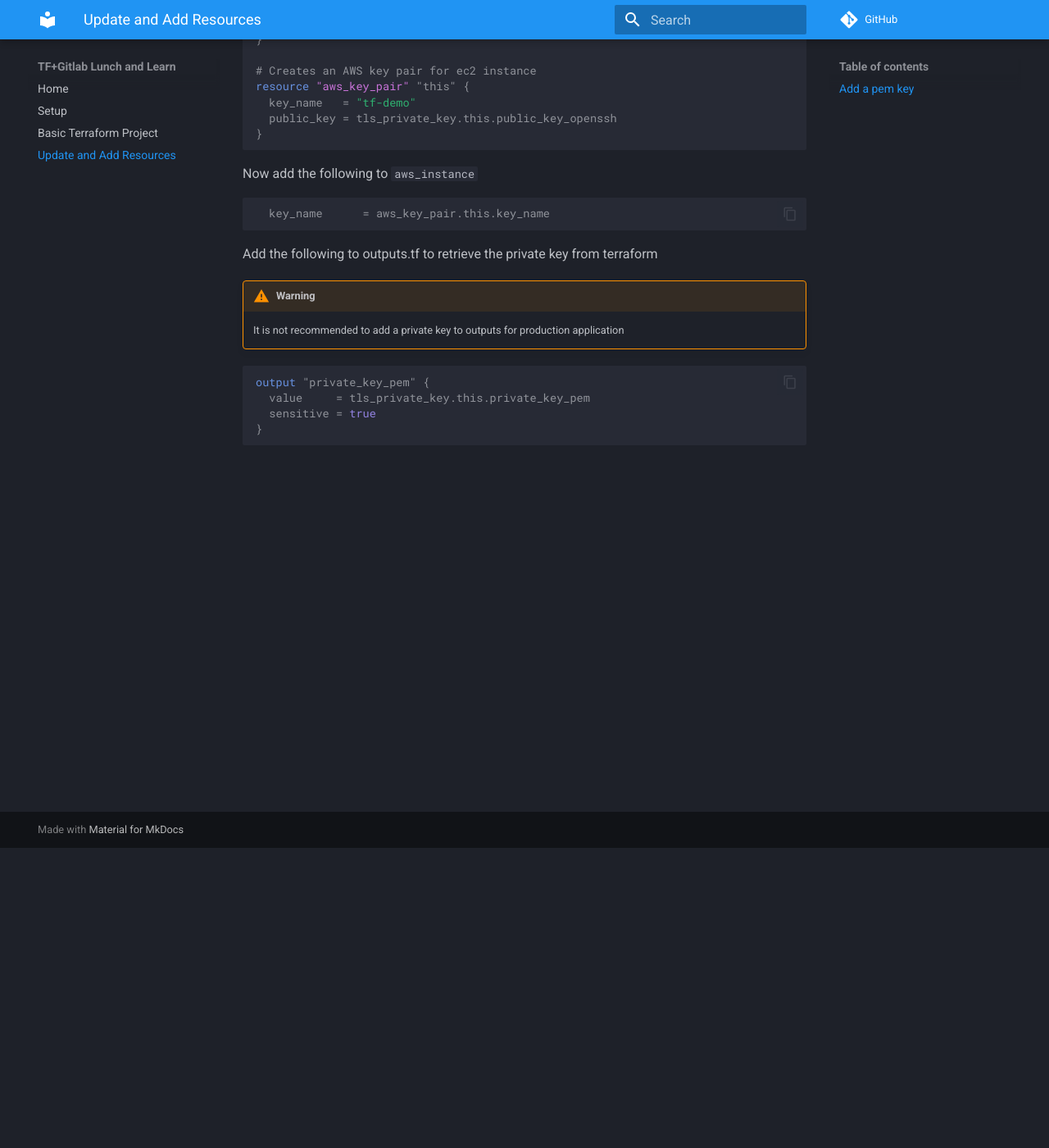
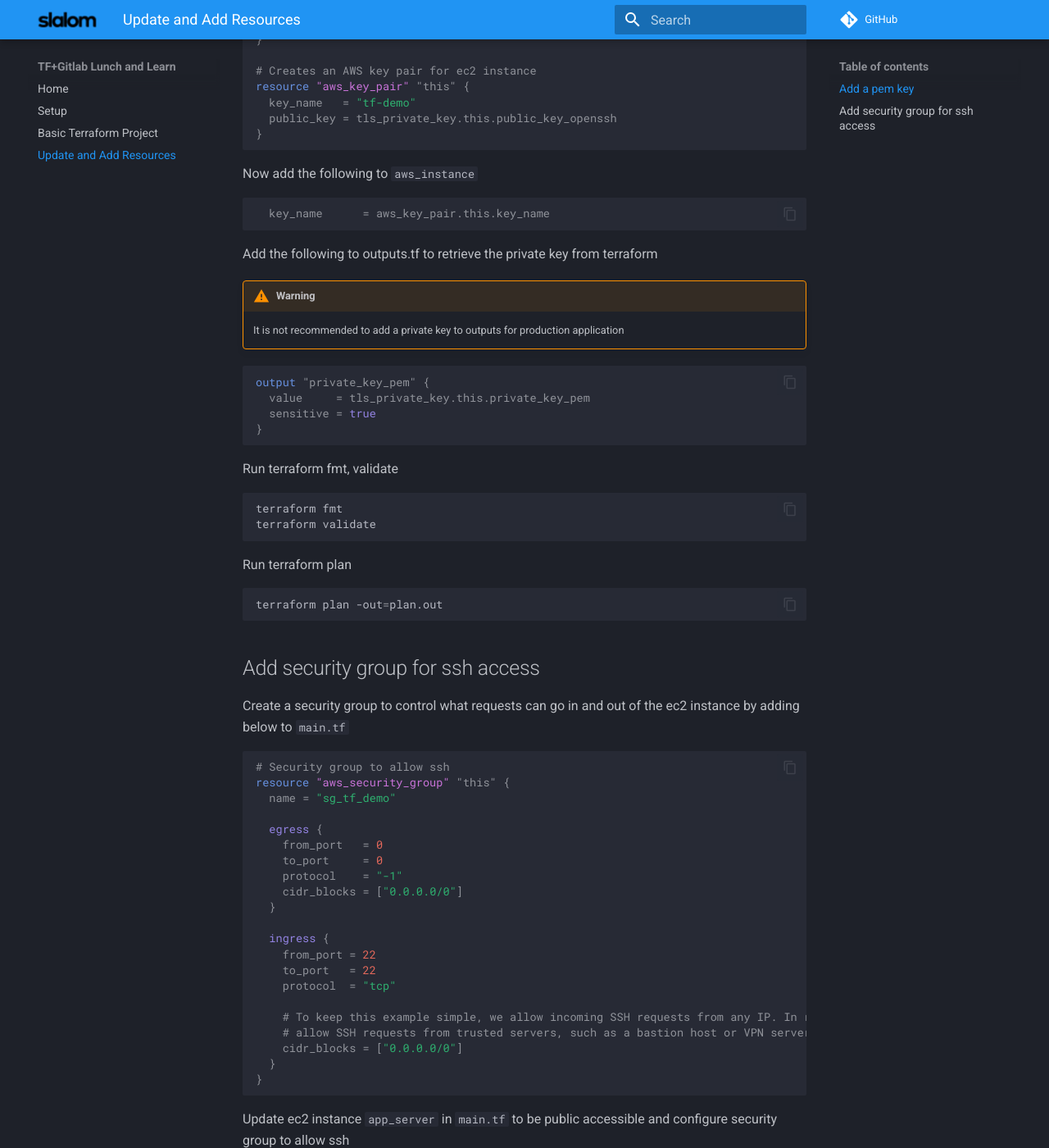
Before and after one commit to tredfield/terraform-lnl, an MkDocs documentation site: the page built from docs/update-and-add.md, in a window 1280 px wide and 1400 px high, scrolled down 366 px. Shown: the whole window at 82% size. Built offline with MkDocs 1.6.1 and Material for MkDocs 9.7.7, drawn with Linux system fonts in a browser that asks for light colours; comment, search, counter and statistics services are not loaded; some of the changed text lies outside the part shown.

Commit message:
fix: update docs

````diff
--- a/docs/update-and-add.md
+++ b/docs/update-and-add.md
@@ -38,3 +38,94 @@
   sensitive = true
 }
 ```
+
+Run terraform fmt, validate
+
+```bash
+terraform fmt
+terraform validate
+```
+
+Run terraform plan
+
+```bash
+terraform plan -out=plan.out
+```
+
+## Add security group for ssh access
+
+Create a security group to control what requests can go in and out of the ec2 instance by adding below to `main.tf`
+
+```hcl
+# Security group to allow ssh
+resource "aws_security_group" "this" {
+  name = "sg_tf_demo"
+
+  egress {
+    from_port   = 0
+    to_port     = 0
+    protocol    = "-1"
+    cidr_blocks = ["0.0.0.0/0"]
+  }
+
+  ingress {
+    from_port = 22
+    to_port   = 22
+    protocol  = "tcp"
+
+    # To keep this example simple, we allow incoming SSH requests from any IP. In real-world usage, you should only
+    # allow SSH requests from trusted servers, such as a bastion host or VPN server.
+    cidr_blocks = ["0.0.0.0/0"]
+  }
+}
+```
+
+Update ec2 instance `app_server` in `main.tf` to be public accessible and configure security group to allow ssh
+
+```hcl
+  # This EC2 Instance has a public IP and will be accessible directly from the public Internet
+  associate_public_ip_address = true
+
+  # Security groups for ssh
+  vpc_security_group_ids = ["${aws_security_group.this.id}"]
+```
+
+Add the public dns to `outputs.tf`
+
+```hcl
+output "public_dns" {
+  value = aws_instance.app_server.public_dns
+}
+```
+
+Run terraform fmt, validate
+
+```bash
+terraform fmt
+terraform validate
+```
+
+Now re-run terraform plan
+
+```bash
+terraform plan -out plan.out
+```
+
+And terraform apply
+
+```bash
+terraform apply plan.out
+```
+
+Create the pem file
+
+```bash
+terraform output -json | jq -r '.private_key_pem.value' > tf-demo.pem
+chmod 400 tf-demo.pem
+```
+
+Connect to ec2 instance
+
+```bash
+ssh -i "tf-demo.pem" ubuntu@$(terraform output -json | jq -r '.public_dns.value')
+```
--- a/mkdocs.yml
+++ b/mkdocs.yml
@@ -8,6 +8,7 @@
   palette:
     scheme: slate
     primary: blue
+  logo: assets/slalom-logo-black-150x50.png
 repo_url: https://github.com/tredfield/terraform-lnl
 markdown_extensions:
   - pymdownx.highlight
````
Also changed, not shown: docs/setup.md (+2 -0 lines), docs/assets/slalom-logo-black-150x50.png (added), 2 other files.
